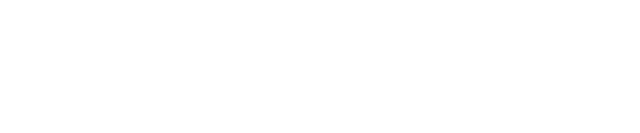
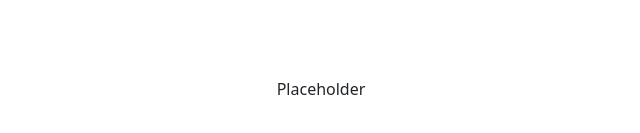
Before and after one commit to abdalsimam1-sketch/personal-finance-app, a React (Vite) app: page /test in a window 1280 px wide. Before the commit this address had no page. Shown: the part 311-444 px from the top of the page, without its empty margins (319-959 px from the left). Built offline with nearby package versions, Linux system fonts and the light colour scheme.

Commit message:
add : button component with props so the style could be chnaged based on the prop combination and also make a page for testing and make a route for it so you can test any components you choose to make

```diff
--- a/src/App.jsx
+++ b/src/App.jsx
@@ -5,6 +5,7 @@ import { RecurringBills } from "./pages/RecurringBills";
 import { Transactions } from "./pages/Transactions";
 import { Routes, Route } from "react-router-dom";
 import { Layout } from "./components/Layout/Layout";
+import { TestingPage } from "./pages/TestingPage";
 
 function App() {
   return (
@@ -23,6 +24,7 @@ function App() {
             element={<Transactions></Transactions>}
           ></Route>
         </Route>
+        <Route path="/test" element={<TestingPage></TestingPage>}></Route>
       </Routes>
     </>
   );
--- /dev/null
+++ b/src/components/UI/Button.jsx
@@ -0,0 +1,7 @@
+export const Button = ({ children, variant, onClick }) => {
+  return (
+    <button className={` btn ${variant}  `} onClick={onClick}>
+      {children}
+    </button>
+  );
+};
--- /dev/null
+++ b/src/pages/TestingPage.jsx
@@ -0,0 +1,11 @@
+import { Button } from "../components/UI/Button";
+export const TestingPage = () => {
+  return (
+    <div
+      className="d-flex justify-content-center align-items-center"
+      style={{ width: "100%", height: "100vh" }}
+    >
+      <Button variant="1" children="Placeholder"></Button>
+    </div>
+  );
+};
```
